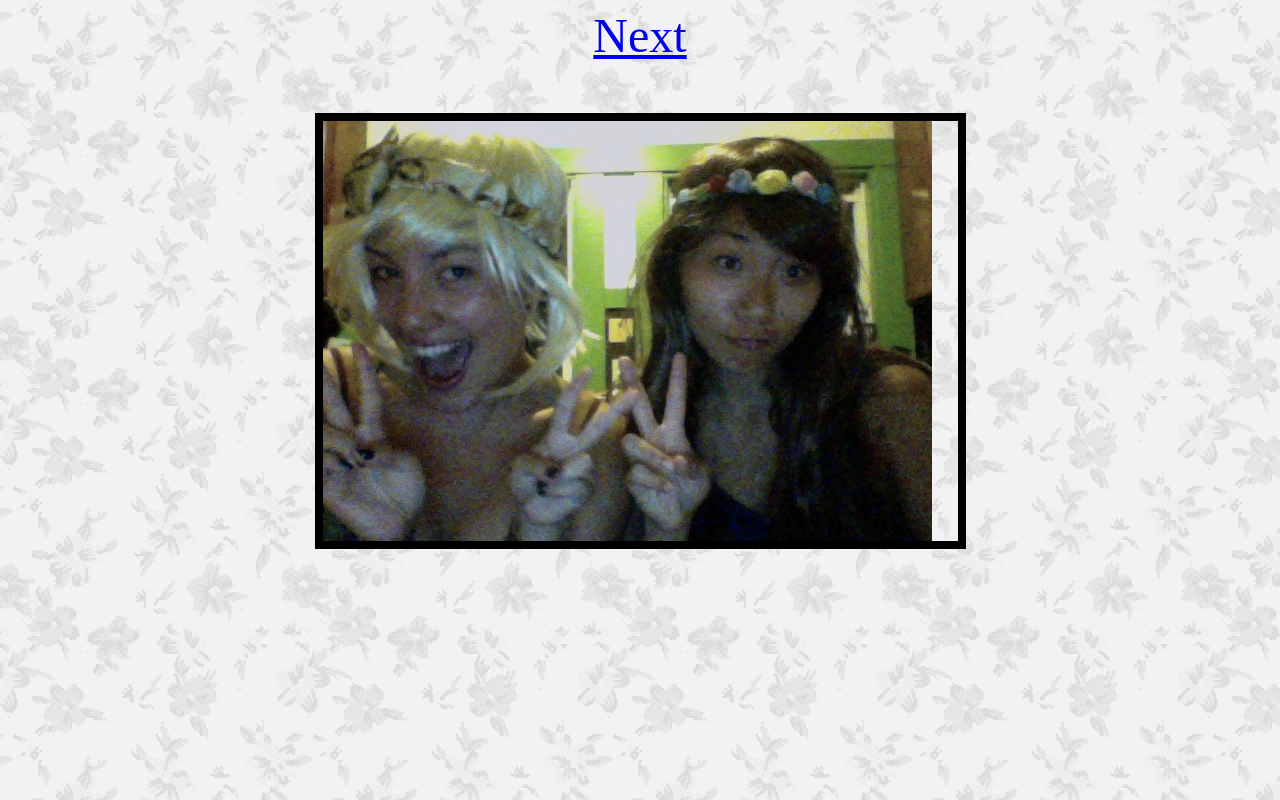
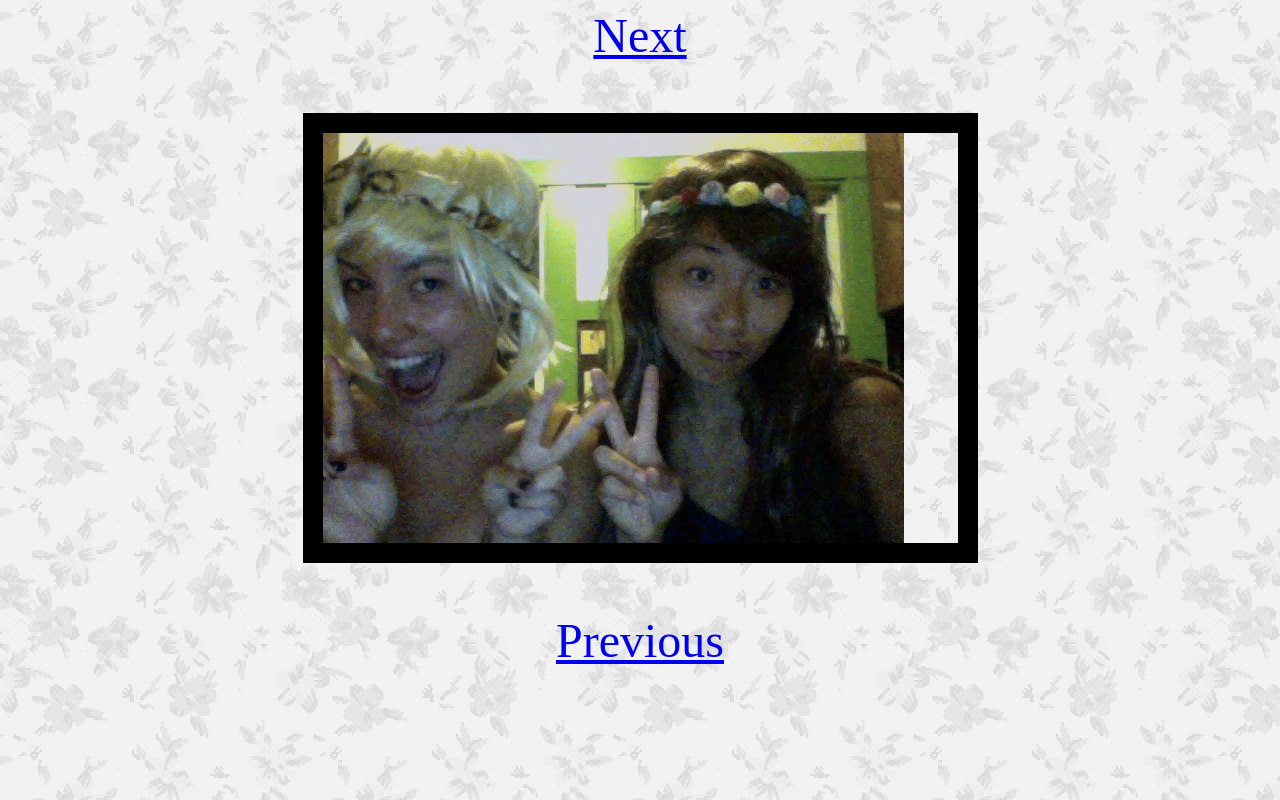
Before and after one commit to sbarnekow/jscarousel, a plain HTML site: page index.html in a window 1280 px wide. Both pictures are taken after a click on the link "Next". Drawn offline with Linux system fonts and the light colour scheme; a web font is replaced by a local one.

Commit message:
added previous button

```diff
--- a/index.html
+++ b/index.html
@@ -6,7 +6,7 @@
 </header>
 <body>
   <div>
-    <a id="butt" href="#">Next</a>
+    <a id="next" href="#">Next</a>
   </div>
   <div class="carousel">
    <div id="slider">
@@ -16,21 +16,45 @@
       <img src="img/pic4.jpg">
     </div>
   </div>
+  <div>
+    <a id="previous" href="#">Previous</a>
+  </div>
+
+<!-- i want to slide images through the carousel with the slider
+once the slider is completed i want to repeat that function
+i would like to set another function that scrolls backwards through the slider's images -->
+
 <script>
 var slide = document.getElementById('slider')
+var carousel = document.getElementById('carousel')
+
 var timer;
 
 slide.style.marginLeft = '0px';
+slide.style.marginRight = '0px';
 
-  function imSliding(){
-    slide.style.marginLeft = (parseInt(slide.style.marginLeft, 10) - 2.5) + 'px';
+  function slideNext(){
+      slide.style.marginLeft = (parseInt(slide.style.marginLeft, 10) - 2.5) + 'px';
   }
 
-  var clickIt = document.getElementById('butt')
-  clickIt.onclick = function(){
-    timer = setInterval(imSliding, 100)
+   //if the slide next function ends, it needs to restart
+    // the slide function will end when the slider has completed the width of the carousel
+
+  function slidePrev(){
+    slide.style.marginRight = (parseInt(slide.style.marginRight, 10) - 2.5) + 'px';
   }
 
+     // if the slideprev function ends, it needs to restart
+
+  var clickNext = document.getElementById('next')
+  clickNext.onclick = function(){
+    timer = window.setInterval(slideNext, 50)
+  }
+
+  var clickPrev = document.getElementById('previous')
+    clickPrev.onclick = function(){
+      timer = window.setInterval(slidePrev, 50)
+    }
 </script>
 
 </body>
--- a/stylesheet.css
+++ b/stylesheet.css
@@ -1,19 +1,20 @@
 .carousel {
-  border: 8px solid black;
+  border: 20px solid black;
   overflow: hidden;
   width: 635px;
-  height: 420px;
+  height: 410px;
   margin-left: auto;
   margin-right: auto;
 }
 
 .slider {
   position: relative;
-  width: 3200px;
+  width: 2560px;
 }
 
 .slider img{
   float: left;
+  border: border: 20px solid black;
 }
 
 div {
```
